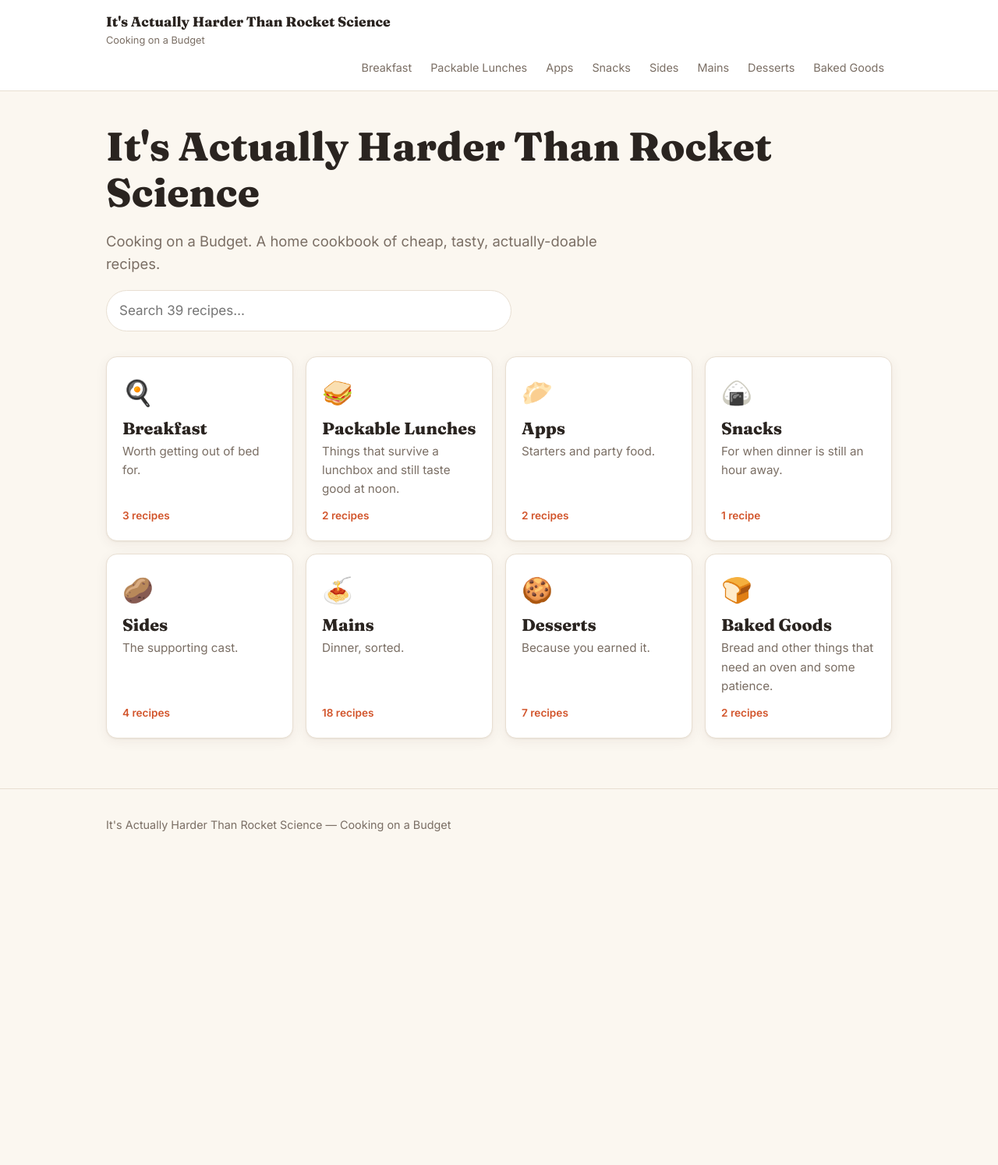
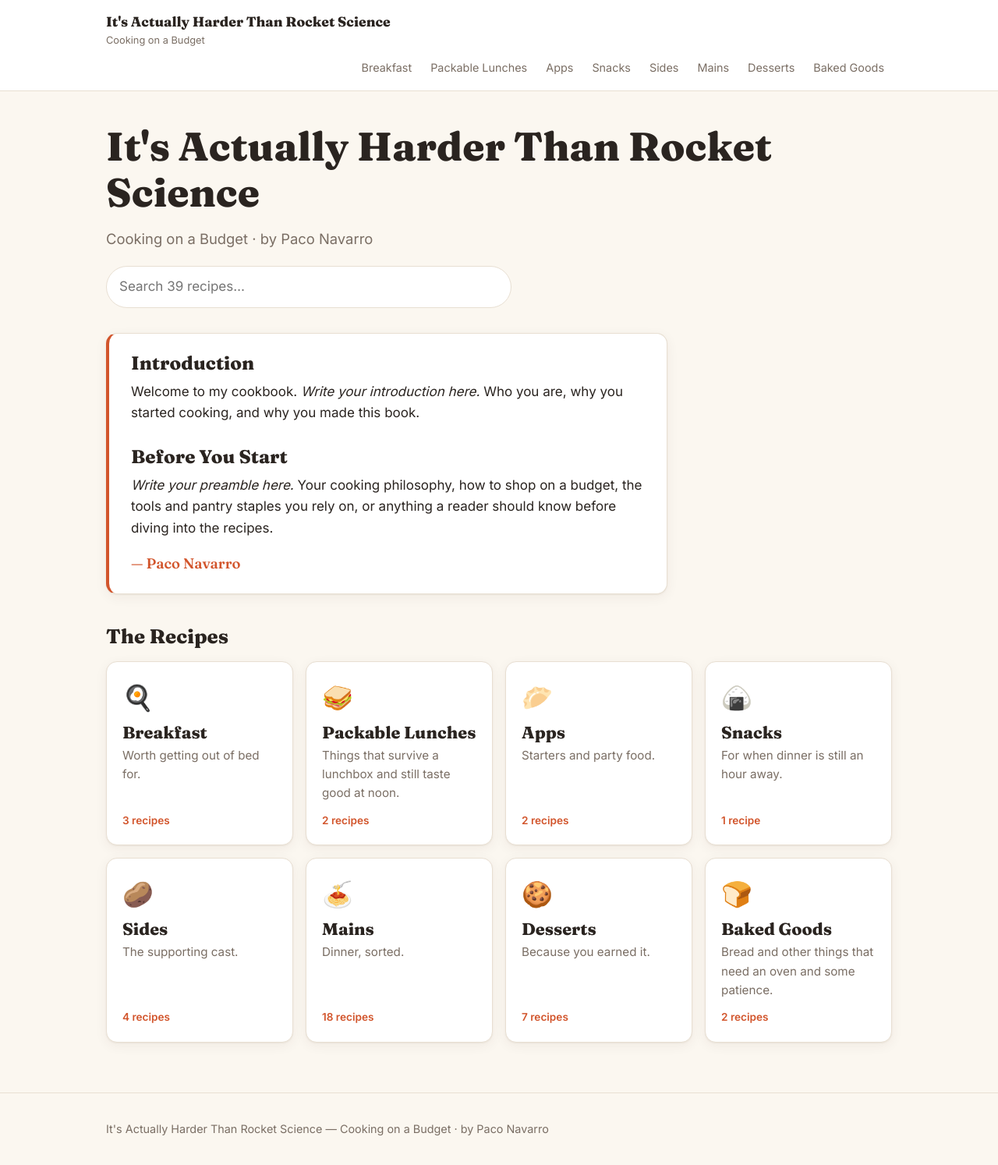
Before and after one commit to Craftyleosteel/Its-Actually-Harder-Than-Rocket-Science-Cooking-On-A-Budget, a Jekyll site: the page built from index.html, in a window 1280 px wide. Shown: the whole page at 78% size. Built offline with Jekyll 4.4.1, drawn with Linux system fonts in a browser that asks for light colours; before the commit the page ends 1104 px from its top, so only the background shows below that.

Commit message:
Added Preamble space

```diff
--- a/_config.yml
+++ b/_config.yml
@@ -3,6 +3,7 @@
 # ------------------------------------------------------------------
 title: "It's Actually Harder Than Rocket Science"
 subtitle: "Cooking on a Budget"
+author: "Paco Navarro"
 description: "A home cookbook of cheap, tasty, actually-doable recipes."
 
 # These two lines make links work on GitHub Pages.
--- /dev/null
+++ b/_includes/introduction.md
@@ -0,0 +1,14 @@
+<!--
+  THIS IS YOUR INTRODUCTION — it shows on the home page of the website.
+  Write it like a normal recipe file: blank line between paragraphs,
+  "## " for a heading, **bold**, *italics*. Your name is added at the end automatically.
+  This grey comment box doesn't show on the website.
+-->
+
+## Introduction
+
+Welcome to my cookbook. *Write your introduction here.* Who you are, why you started cooking, and why you made this book.
+
+## Before You Start
+
+*Write your preamble here.* Your cooking philosophy, how to shop on a budget, the tools and pantry staples you rely on, or anything a reader should know before diving into the recipes.
--- a/_layouts/default.html
+++ b/_layouts/default.html
@@ -33,7 +33,7 @@
 
   <footer class="site-footer">
     <div class="wrap">
-      <p>{{ site.title }} — {{ site.subtitle }}</p>
+      <p>{{ site.title }} — {{ site.subtitle }} · by {{ site.author }}</p>
     </div>
   </footer>
 </body>
--- a/assets/css/style.css
+++ b/assets/css/style.css
@@ -115,6 +115,19 @@ main.wrap { padding-top: 32px; padding-bottom: 64px; }
 .photo figcaption { font-size: .9rem; color: var(--muted); }
 .recipe-body blockquote { margin: 16px 0; padding: 10px 16px; border-left: 4px solid var(--accent); background: var(--surface); border-radius: 0 10px 10px 0; }
 
+/* Introduction on the home page */
+.byline { font-size: 1.15rem; color: var(--muted); margin: 0 0 20px; }
+.intro {
+  max-width: 720px; margin: 0 0 40px; padding: 24px 28px;
+  background: var(--surface); border: 1px solid var(--line); border-left: 4px solid var(--accent);
+  border-radius: var(--radius); box-shadow: var(--shadow);
+}
+.intro h2 { font-size: 1.5rem; margin: 1.2em 0 .4em; }
+.intro h2:first-child { margin-top: 0; }
+.intro p { margin: 0 0 1em; }
+.signature { font-family: Fraunces, Georgia, serif; font-weight: 600; font-size: 1.15rem; color: var(--accent); margin-bottom: 0 !important; }
+.grid-heading { font-size: 1.6rem; margin: 0 0 16px; }
+
 /* Footer */
 .site-footer { border-top: 1px solid var(--line); color: var(--muted); font-size: .9rem; }
 .site-footer .wrap { padding-top: 20px; padding-bottom: 20px; }
--- a/index.html
+++ b/index.html
@@ -6,7 +6,7 @@ layout: default
 
 <section class="home-hero">
   <h1>{{ site.title }}</h1>
-  <p class="lede">{{ site.subtitle }}. {{ site.description }}</p>
+  <p class="byline">{{ site.subtitle }} · by {{ site.author }}</p>
 
   <label class="search">
     <span class="visually-hidden">Search recipes</span>
@@ -25,6 +25,13 @@ layout: default
   </ul>
 </section>
 
+{% capture intro %}{% include introduction.md %}{% endcapture %}
+<article class="intro">
+  {{ intro | markdownify }}
+  <p class="signature">— {{ site.author }}</p>
+</article>
+
+<h2 class="grid-heading">The Recipes</h2>
 <div class="section-grid">
   {% for s in sections %}
     {% assign folder = "_recipes/" | append: s.slug | append: "/" %}
```
Also changed, not shown: readme.md.
